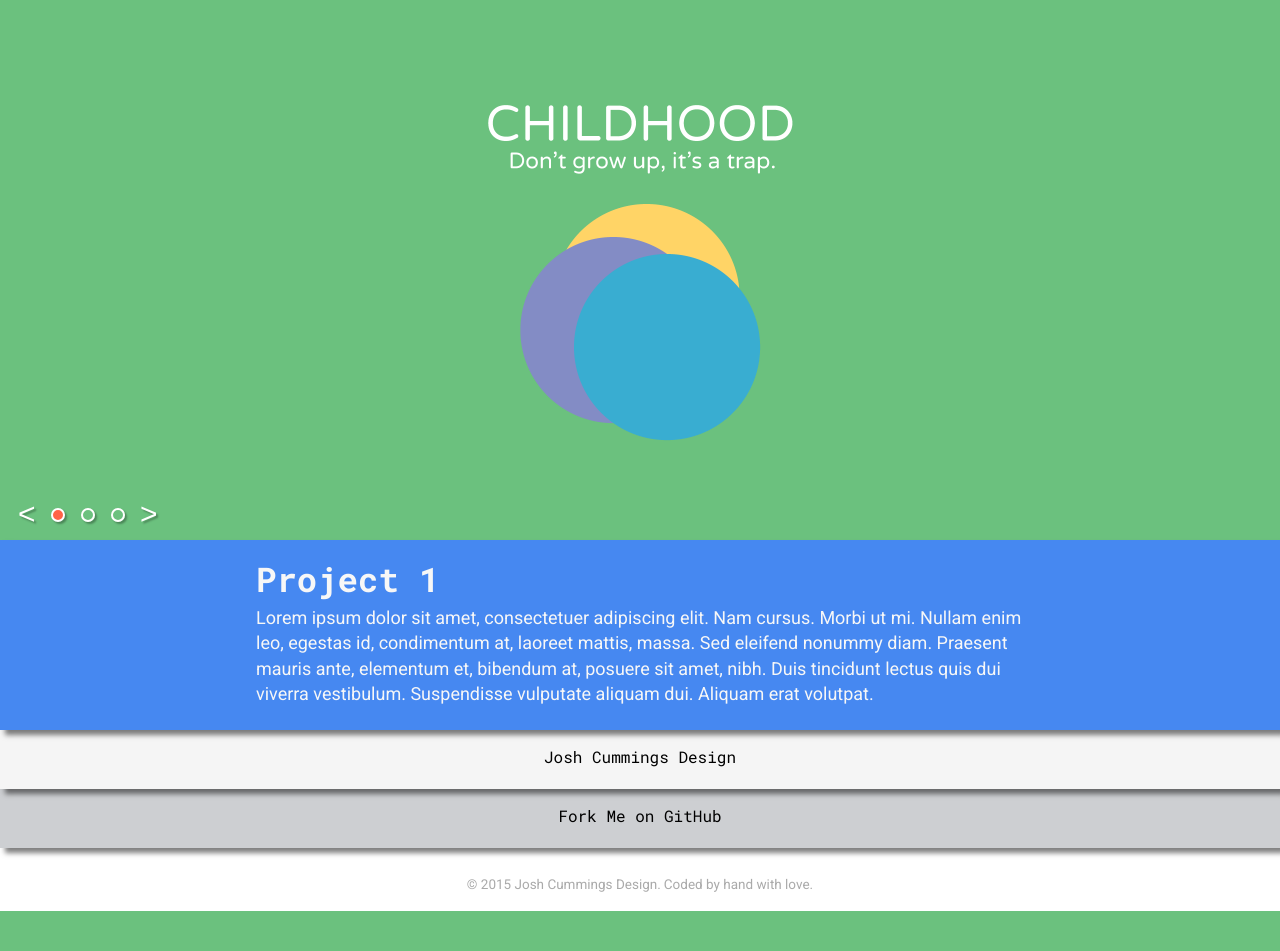
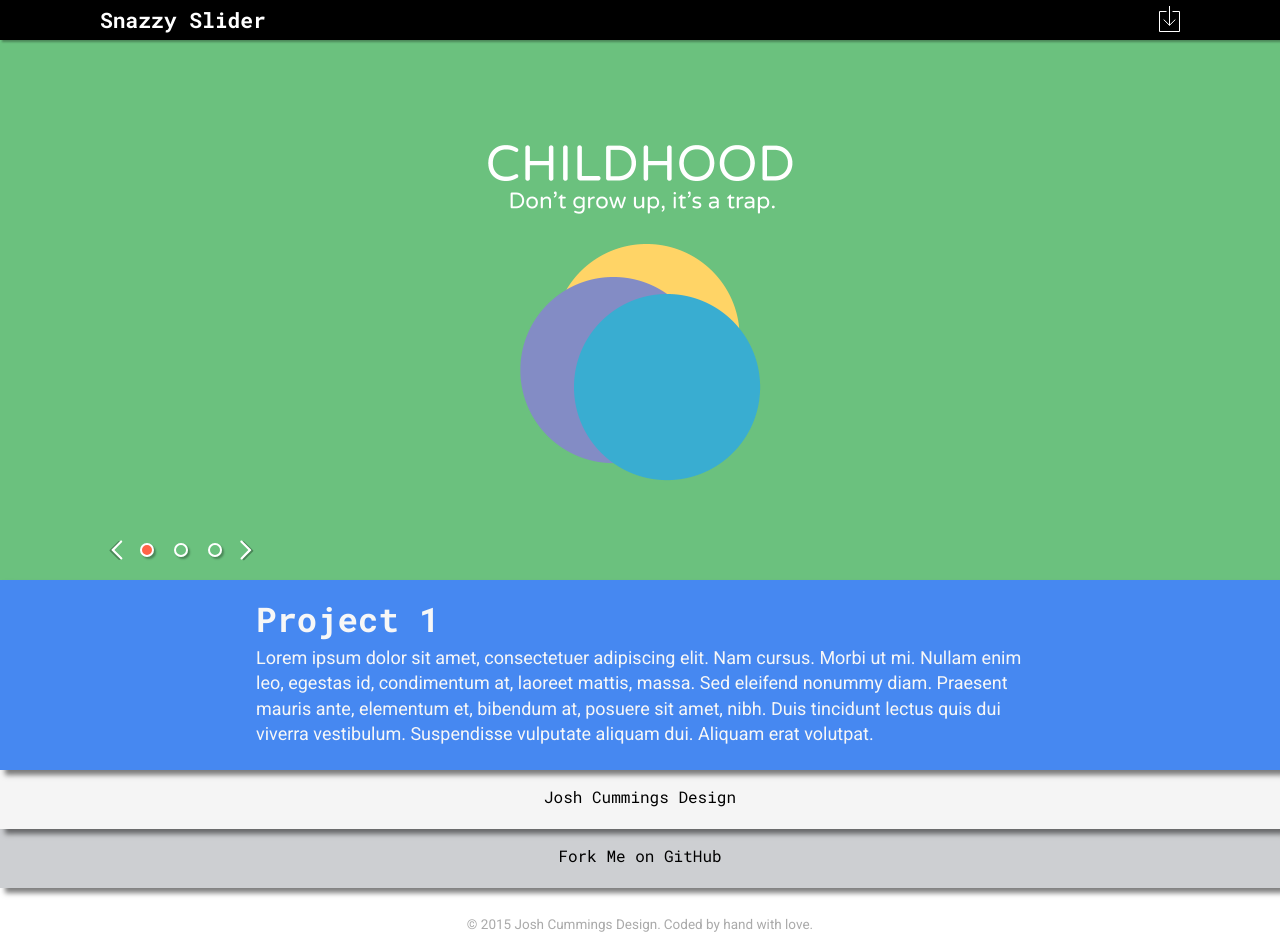
Before and after one commit to joshcummingsdesign/snazzy-slider, a PHP site: page / in a window 1280 px wide. Before the commit the page ends 911 px from the top, so only its background shows below. Run offline with PHP 8.4, Linux system fonts and the light colour scheme; some libraries are stand-ins or nearby versions.

Commit message:
Made slider control arrows svg and added header.

```diff
--- a/css/styles.css
+++ b/css/styles.css
@@ -30,6 +30,41 @@ p {
   font-size: 1.125em;
 }
 
+header {
+  background-color: #000;
+  color: #fff;
+  box-shadow: 2px 2px 2px rgba(0,0,0,0.3);
+  position: fixed;
+  top: 0;
+  left: 0;
+  width: 100%;
+  z-index: 4;
+  font-size: .625em;
+  height: 40px;
+}
+
+header a {
+  display: block;
+  float: right;
+  position: relative;
+  z-index: 5;
+}
+
+.header-wrap {
+  height: 100%;
+  padding: 0 2em;
+  max-width: 1080px;
+  margin: 0 auto;
+}
+
+.header-wrap h1, .header-wrap a {
+  position: relative;
+  top: 50%;
+  -webkit-transform: translateY(-50%);
+  -ms-transform: translateY(-50%);
+  transform: translateY(-50%);
+}
+
 footer {
   color: #aaa;
   font-size: .75em;
@@ -37,8 +72,25 @@ footer {
   padding: 0 .75em;
 }
 
+footer p {
+  padding: 1.25em 0;
+  display: inline-block;
+}
+
+footer p:first-child {
+  padding-bottom: 0;
+}
+
+footer p:last-child {
+  padding-top: .25em;
+}
+
 
 /* Images */
+.projectSnippet {
+  margin-top: 40px;
+}
+
 .slider {
   overflow: hidden;
   position: relative;
@@ -58,33 +110,35 @@ footer {
 
 /* Controls */
 .slider-controls {
-  font-size: 1.875em;
-  font-family: Courier, 'Lucida Sans Typewriter', 'Lucida Typewriter', monospace;
-  color: #fff;
-  text-shadow: 2px 2px 2px rgba(0,0,0,0.3);
-  display: inline-block;
-  position: absolute;
-  bottom: .25em;
-  left: 0;
-  margin-left: .625em;
+  height: 40px;
+  position: relative;
+  z-index: 3;
   cursor: default;
+  padding: 0 0 10px .75em;
+  max-width: 1080px;
+  margin: -50px auto 0;
+}
+
+.button-left, .button-right, .slider-dots {
+  position: relative;
+  top: 50%;
+  -webkit-transform: translateY(-50%);
+  -ms-transform: translateY(-50%);
+  transform: translateY(-50%);
 }
 
 .slider-controls * {
   display: inline-block;
+  vertical-align: middle;
   cursor: pointer;
-  margin: 0 -1px;
-}
-
-.slider-controls * {
   outline: none;
 }
 
-.button-right:hover,
-.button-right:focus,
-.button-left:hover,
-.button-left:focus {
-  color: tomato;
+.button-right:hover .button-right-fill,
+.button-right:focus .button-right-fill,
+.button-left:hover .button-left-fill,
+.button-left:focus .button-left-fill {
+  fill: tomato;
 }
 
 .slider-dot:hover,
@@ -92,17 +146,13 @@ footer {
   border: 2px solid tomato;
 }
 
-.slider-dots {
-  position: relative;
-  top: -2px;
-}
-
 .slider-dot {
   height: 10px;
   width: 10px;
+  margin: .25em .5em;
   border: 2px solid white;
   border-radius: 100%;
-  box-shadow: 2px 2px 2px rgba(0,0,0,0.3);
+  box-shadow: 2px 2px 2px rgba(0,0,0,.3);
 }
 
 /* Text */
@@ -137,7 +187,7 @@ footer {
   display: block;
 }
 
-/* Extras */
+/* Link */
 .link-item {
   font-family: 'Roboto Mono', 'Helvetica Neue', Helvetica, Arial, 'Lucida Grande', sans-serif;
   background-color: #f5f5f5;
@@ -182,16 +232,3 @@ footer {
   transform: translateY(-50%);
   font-size: 1em;
 }
-
-footer p {
-  padding: 1.25em 0;
-  display: inline-block;
-}
-
-footer p:first-child {
-  padding-bottom: 0;
-}
-
-footer p:last-child {
-  padding-top: .25em;
-}
--- a/index.html
+++ b/index.html
@@ -9,21 +9,57 @@
   <link rel="stylesheet" href="css/styles.css">
 </head>
 <body>
+  <header>
+    <div class="header-wrap">
+      <a href="snazzy-slider.zip" download role="button" aria-label="Download" tabindex="1">
+        <svg version="1.1" xmlns="http://www.w3.org/2000/svg" xmlns:xlink="http://www.w3.org/1999/xlink" x="0px" y="0px"
+        	 viewBox="0 0 21 26" style="enable-background:new 0 0 21 26;" height="26px" width="21px" xml:space="preserve">
+          <polyline fill="none" stroke="#FFFFFF" points="7.5,5.5 0.5,5.5 0.5,25.5 20.5,25.5 20.5,5.5 13.5,5.5 "/>
+          <line stroke="#FFFFFF" x1="10.5" y1="19.3" x2="10.5" y2="0"/>
+          <polyline fill="none" stroke="#FFFFFF" points="4.7,13.6 10.5,19.3 16.3,13.6 "/>
+        </svg>
+      </a>
+      <h1>Snazzy Slider</h1>
+    </div>
+  </header>
   <section class="projectSnippet">
     <div class="slider" style="height: 540px;">
       <ul class="slides">
         <li class="slide is-shown" style="background-color: #6bc17e;" role="img" aria-label="Project 1"><div class="slider__background-image" style="background-image: url('img/project1.png'); background-size: contain;"></div></li>
         <li class="slide" style="background-color: #272727;" role="img" aria-label="Project 2"><div class="slider__background-image" style="background-image: url('img/project2.png'); background-size: contain;"></div></li>
-        <li class="slide" style="background-color: #f4f4f4;" role="img" aria-label="Project 3"><div class="slider__background-image" style="background-image: url('img/project3.png'); background-size: contain;"></div></li>
+        <li class="slide" style="background-color: #dfdfdf;" role="img" aria-label="Project 3"><div class="slider__background-image" style="background-image: url('img/project3.png'); background-size: contain;"></div></li>
       </ul>
-      <div class="slider-controls" aria-label="Project Slideshow Controls">
-        <div class="button-left" role="button" aria-label="Previous Project" tabindex="1">&lt;</div>
-        <div class="slider-dots" role="tablist">
-          <div class="slider-dot slider-dot--1 highlighted" role="tab" aria-controls="project1" aria-label="First Project" aria-selected="true" tabindex="2"></div>
-          <div class="slider-dot slider-dot--2" role="tab" aria-controls="project2" aria-label="Second Project" tabindex="3"></div>
-          <div class="slider-dot slider-dot--3" role="tab" aria-controls="project3" aria-label="Third Project" tabindex="4"></div>
-        </div>
-        <div class="button-right" role="button" aria-label="Next Project" tabindex="5">&gt;</div>
+    </div>
+    <div class="slider-controls" aria-label="Project Slideshow Controls">
+      <svg class="button-left" version="1.1" xmlns="http://www.w3.org/2000/svg" xmlns:xlink="http://www.w3.org/1999/xlink"
+      	 viewBox="0 0 30 30" height="22px" width="22px" xml:space="preserve" role="button" aria-label="Previous Project" tabindex="1">
+        <filter id="blur">
+          <feGaussianBlur in="SourceGraphic" stdDeviation="1" />
+        </filter>
+        <path filter="url(#blur)" opacity=".3" d="M16.8,3.1c0.6-0.7,1.7-0.6,2.2,0c0.5,0.6,0.5,1.5-0.1,2.1C15.5,8.6,12.1,12,8.7,15.5l10.3,10.3c0.8,0.7,0.8,1.9,0.2,2.5
+        	c-0.6,0.5-1.7,0.4-2.3-0.3C12.9,23.9,9,20.1,5.1,16.2c-0.2-0.2-0.4-0.5-0.4-0.8c0-0.3,0.3-0.6,0.5-0.8C9.3,10.8,13,6.9,16.8,3.1z"/>
+        <path class="button-left-fill" fill="#fff" d="M19.6,2.5c0.6-0.7,1.7-0.6,2.2,0c0.5,0.6,0.5,1.5-0.1,2.1c-3.4,3.4-6.8,6.8-10.3,10.3l10.3,10.3
+        	c0.8,0.7,0.8,1.9,0.2,2.5c-0.6,0.5-1.7,0.4-2.3-0.3c-3.9-3.9-7.8-7.7-11.7-11.7c-0.2-0.2-0.4-0.5-0.4-0.8c0-0.3,0.3-0.6,0.5-0.8
+        	C12.1,10.3,15.8,6.4,19.6,2.5z"/>
+      </svg>
+      <div class="slider-dots" role="tablist">
+        <div class="slider-dot slider-dot--1 highlighted" role="tab" aria-controls="project1" aria-label="First Project" aria-selected="true"></div>
+        <div class="slider-dot slider-dot--2" role="tab" aria-controls="project2" aria-label="Second Project"></div>
+        <div class="slider-dot slider-dot--3" role="tab" aria-controls="project3" aria-label="Third Project"></div>
+      </div>
+      <div class="button-right" role="button" aria-label="Next Project">
+        <svg version="1.1" xmlns="http://www.w3.org/2000/svg" xmlns:xlink="http://www.w3.org/1999/xlink"
+        	 viewBox="0 0 30 30" height="22px" width="22px" xml:space="preserve">
+          <filter id="blur">
+            <feGaussianBlur in="SourceGraphic" stdDeviation="1" />
+          </filter>
+          <path filter="url(#blur)" opacity=".3" d="M14.3,28.5c-0.6,0.7-1.7,0.6-2.2,0c-0.5-0.6-0.5-1.5,0.1-2.1c3.4-3.4,6.8-6.8,10.3-10.3L12.2,5.9C11.3,5.2,11.4,4,12,3.5
+          	C12.6,3,13.7,3,14.3,3.8c3.9,3.9,7.8,7.7,11.7,11.7c0.2,0.2,0.4,0.5,0.4,0.8c0,0.3-0.3,0.6-0.5,0.8C21.8,20.8,18.1,24.7,14.3,28.5z"
+          	/>
+          <path class="button-right-fill" fill="#fff" d="M11.4,27.5c-0.6,0.7-1.7,0.6-2.2,0c-0.5-0.6-0.5-1.5,0.1-2.1c3.4-3.4,6.8-6.8,10.3-10.3L9.2,4.8
+          	C8.4,4.1,8.4,2.9,9.1,2.4c0.6-0.5,1.7-0.4,2.3,0.3c3.9,3.9,7.8,7.7,11.7,11.7c0.2,0.2,0.4,0.5,0.4,0.8c0,0.3-0.3,0.6-0.5,0.8
+          	C18.9,19.7,15.2,23.6,11.4,27.5z"/>
+        </svg>
       </div>
     </div>
     <div class="slider-info">
--- a/js/script.js
+++ b/js/script.js
@@ -8,7 +8,7 @@ var slideSpeed = 8000;
 var $slider = $(".slider");
 var $slides = $slider.find(".slides");
 var $slide = $slides.find(".slide");
-var $sliderControls = $slider.find(".slider-controls");
+var $sliderControls = $(".slider-controls");
 var $sliderAllControls = $sliderControls.find("*");
 var $buttonLeft = $sliderControls.find(".button-left");
 var $buttonRight = $sliderControls.find(".button-right");
```
Also changed, not shown: Assets/left-arrow.svg (added), Assets/right-arrow.svg (added), 1 other file.
